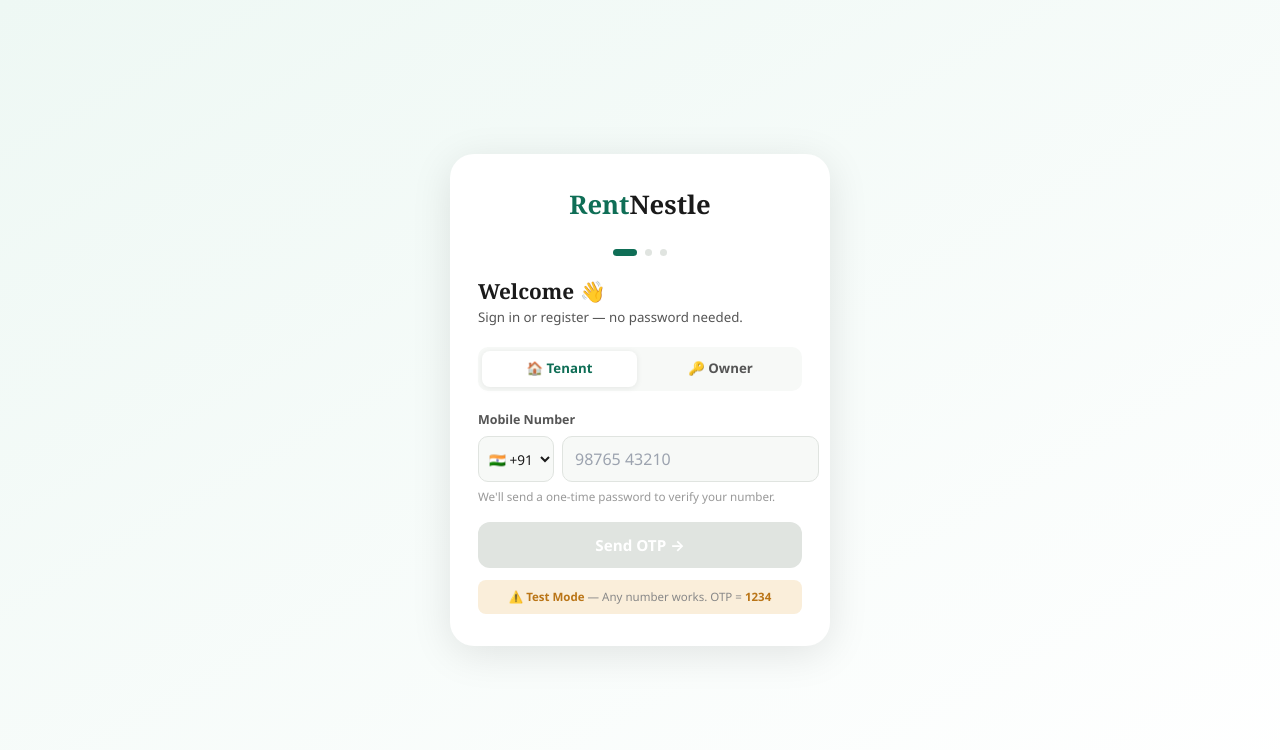
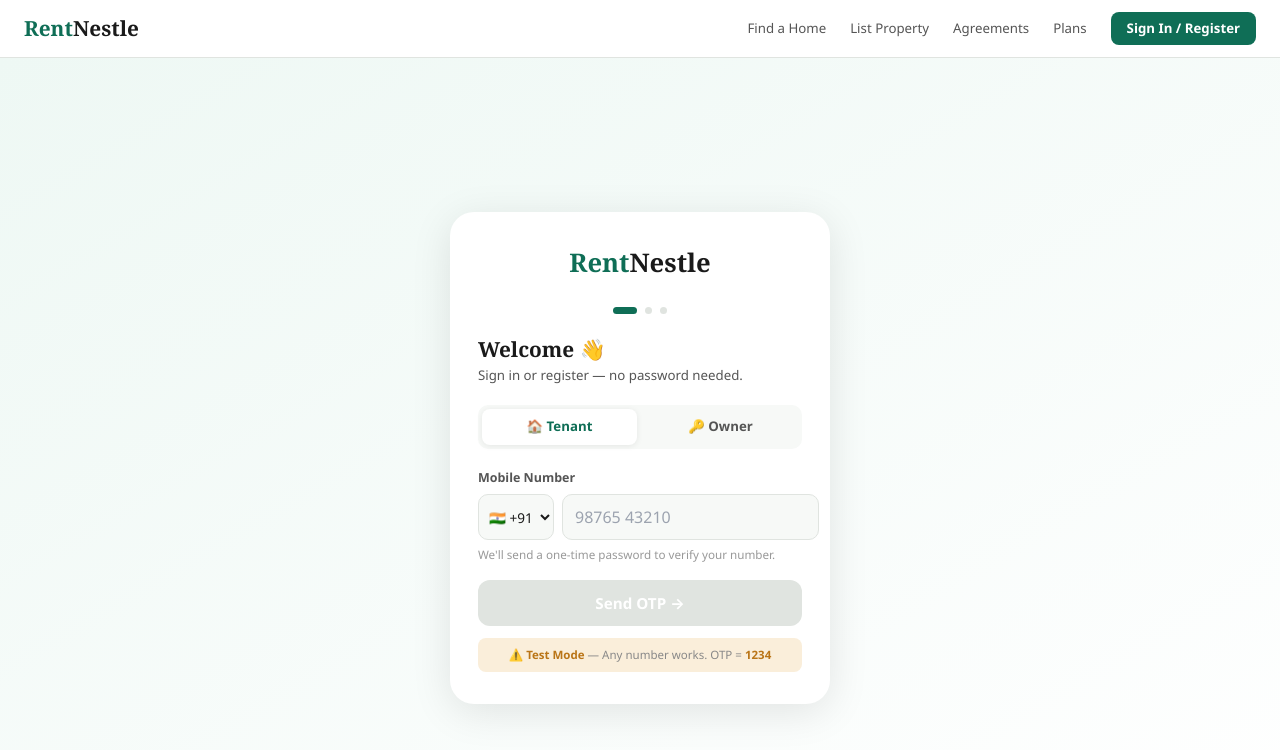
Before and after one commit to sandhyasneha/rentnestle, a Next.js app: page /auth/login in a window 1280 px wide. Shown: the top 750 px of the page. Built offline with nearby package versions, Linux system fonts and the light colour scheme.

Commit message:
fix: navbar on all pages, test mode for property save

```diff
--- a/src/app/layout.tsx
+++ b/src/app/layout.tsx
@@ -1,4 +1,5 @@
 import type { Metadata, Viewport } from 'next'
+import Navbar from '@/components/layout/Navbar'
 import './globals.css'
 
 export const metadata: Metadata = {
@@ -27,7 +28,10 @@
 export default function RootLayout({ children }: { children: React.ReactNode }) {
   return (
     <html lang="en">
-      <body>{children}</body>
+      <body>
+        <Navbar />
+        {children}
+      </body>
     </html>
   )
 }
--- /dev/null
+++ b/src/components/layout/Navbar.tsx
@@ -0,0 +1,88 @@
+'use client'
+
+import { useRouter, usePathname } from 'next/navigation'
+import { useState } from 'react'
+
+export default function Navbar() {
+  const router   = useRouter()
+  const pathname = usePathname()
+  const [menuOpen, setMenuOpen] = useState(false)
+
+  const links = [
+    { label: 'Find a Home',    href: '/search' },
+    { label: 'List Property',  href: '/list-property' },
+    { label: 'Agreements',     href: '#' },
+    { label: 'Plans',          href: '/#plans' },
+  ]
+
+  return (
+    <>
+      <nav style={{
+        background: '#fff', borderBottom: '1px solid #e0e4e0',
+        padding: '0 1.5rem', height: 58,
+        display: 'flex', alignItems: 'center', justifyContent: 'space-between',
+        position: 'sticky', top: 0, zIndex: 100,
+      }}>
+        {/* Logo */}
+        <div onClick={() => router.push('/')}
+          style={{ fontFamily:'Georgia,serif', fontSize:'1.3rem', fontWeight:700, color:'#0F6E56', cursor:'pointer' }}>
+          Rent<span style={{ color:'#1a1a1a' }}>Nestle</span>
+        </div>
+
+        {/* Desktop links */}
+        <div style={{ display:'flex', gap:'1.5rem', alignItems:'center' }} className="nav-desktop">
+          {links.map(l => (
+            <a key={l.label} href={l.href} style={{
+              fontSize:'.83rem', color: pathname === l.href ? '#0F6E56' : '#555',
+              textDecoration:'none', fontWeight: pathname === l.href ? 600 : 500,
+            }}>
+              {l.label}
+            </a>
+          ))}
+          <button onClick={() => router.push('/auth/login')} style={{
+            background:'#0F6E56', color:'#fff', padding:'.4rem 1rem',
+            borderRadius:8, fontSize:'.83rem', fontWeight:600, border:'none', cursor:'pointer',
+          }}>
+            Sign In / Register
+          </button>
+        </div>
+
+        {/* Mobile hamburger */}
+        <button onClick={() => setMenuOpen(m => !m)}
+          style={{ display:'none', background:'none', border:'none', cursor:'pointer', padding:4 }}
+          className="nav-mobile-btn">
+          <div style={{ width:22, height:2, background:'#1a1a1a', borderRadius:2, marginBottom:5 }} />
+          <div style={{ width:22, height:2, background:'#1a1a1a', borderRadius:2, marginBottom:5 }} />
+          <div style={{ width:22, height:2, background:'#1a1a1a', borderRadius:2 }} />
+        </button>
+      </nav>
+
+      {/* Mobile menu */}
+      {menuOpen && (
+        <div style={{
+          position:'fixed', top:58, left:0, right:0, background:'#fff',
+          borderBottom:'1px solid #e0e4e0', padding:'1rem 1.5rem',
+          display:'flex', flexDirection:'column', gap:'.9rem', zIndex:99,
+        }}>
+          {links.map(l => (
+            <a key={l.label} href={l.href} onClick={() => setMenuOpen(false)}
+              style={{ fontSize:'.88rem', color:'#555', textDecoration:'none', fontWeight:500 }}>
+              {l.label}
+            </a>
+          ))}
+          <button onClick={() => { router.push('/auth/login'); setMenuOpen(false) }}
+            style={{ background:'#0F6E56', color:'#fff', padding:'.5rem 1rem', borderRadius:8, fontWeight:600, border:'none', cursor:'pointer', textAlign:'left' }}>
+            Sign In / Register
+          </button>
+        </div>
+      )}
+
+      <style>{`
+        @media(max-width:680px){
+          .nav-desktop{display:none!important}
+          .nav-mobile-btn{display:block!important}
+        }
+      `}</style>
+    </>
+  )
+}
```
